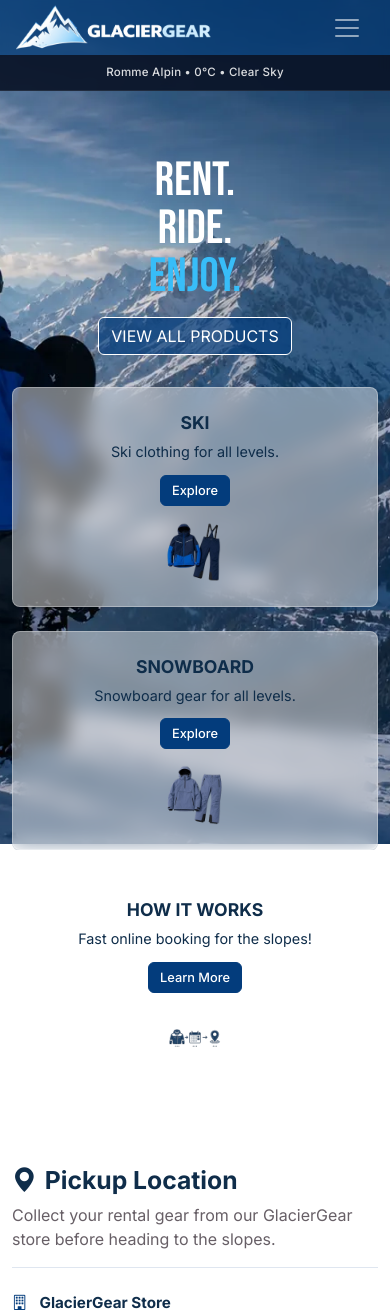
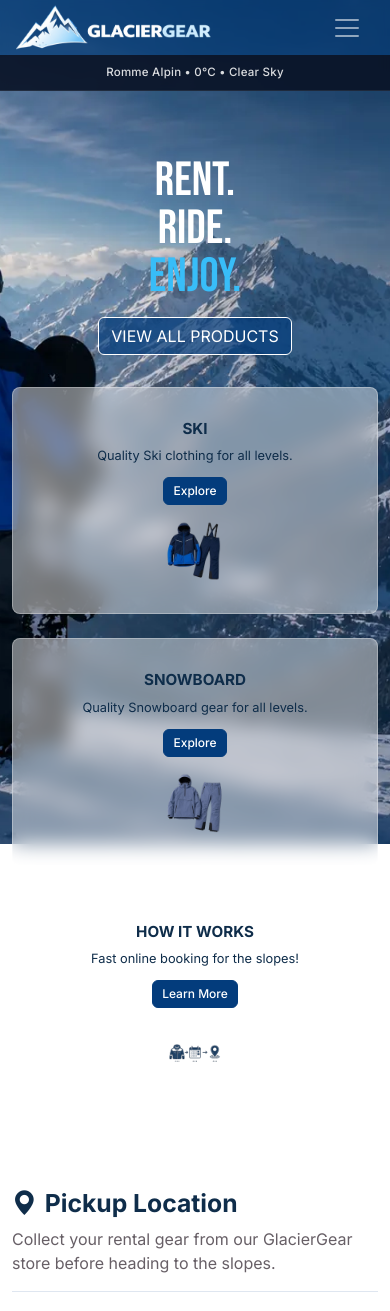
Before and after one commit to jolantadjatlova/GlacierGear, a Django app: page / in a window 390 px wide. Shown: the top 1311 px of the page. Run offline with Django 3.2, Linux system fonts and the light colour scheme; data that the repository does not hold is empty; parts of the project's set-up code (start-up, migrations or seed data) failed here and were passed over.

Commit message:
Improve home card layout and button alignment across all screen sizes

```diff
--- a/home/templates/home/index.html
+++ b/home/templates/home/index.html
@@ -97,7 +97,7 @@
                 <div class="home-card">
                     <div class="home-card-body">
                         <h5 class="home-card-title">Ski</h5>
-                        <p class="home-card-text">Ski clothing for all levels.</p>
+                        <p class="home-card-text">Quality Ski clothing for all levels.</p>
                         <a href="{% url 'products' %}?category=ski_outfit" class="btn btn-home-card">Explore</a>
                     </div>
                     <div class="home-card-image">
@@ -110,7 +110,7 @@
                 <div class="home-card">
                     <div class="home-card-body">
                         <h5 class="home-card-title">Snowboard</h5>
-                        <p class="home-card-text">Snowboard gear for all levels.</p>
+                        <p class="home-card-text">Quality Snowboard gear for all levels.</p>
                         <a href="{% url 'products' %}?category=snowboard_outfit" class="btn btn-home-card">Explore</a>
                     </div>
                     <div class="home-card-image">
--- a/static/css/base.css
+++ b/static/css/base.css
@@ -144,7 +144,7 @@ header {
     -webkit-backdrop-filter: blur(10px);
     border: 1px solid rgba(255, 255, 255, 0.3);
     border-radius: 8px;
-    padding: 1.5rem;
+    padding: 2rem;
     color: white;
     min-height: 160px;
 }
@@ -538,6 +538,27 @@ header {
 }
 
 /* MEDIA QUERIES */
+@media (max-width: 1199px) {
+    .home-card-title {
+        font-size: 0.95rem;
+    }
+
+    .home-card-text {
+        font-size: 0.8rem;
+    }
+
+    .btn-home-card {
+        font-size: 0.75rem;
+        padding: 0.25rem 0.6rem;
+    }
+
+    .home-card-image {
+        width: 90px;
+        min-width: 90px;
+        height: 90px;
+    }
+}
+
 @media (min-width: 1200px) {
     .container {
         max-width: 80%;
```
